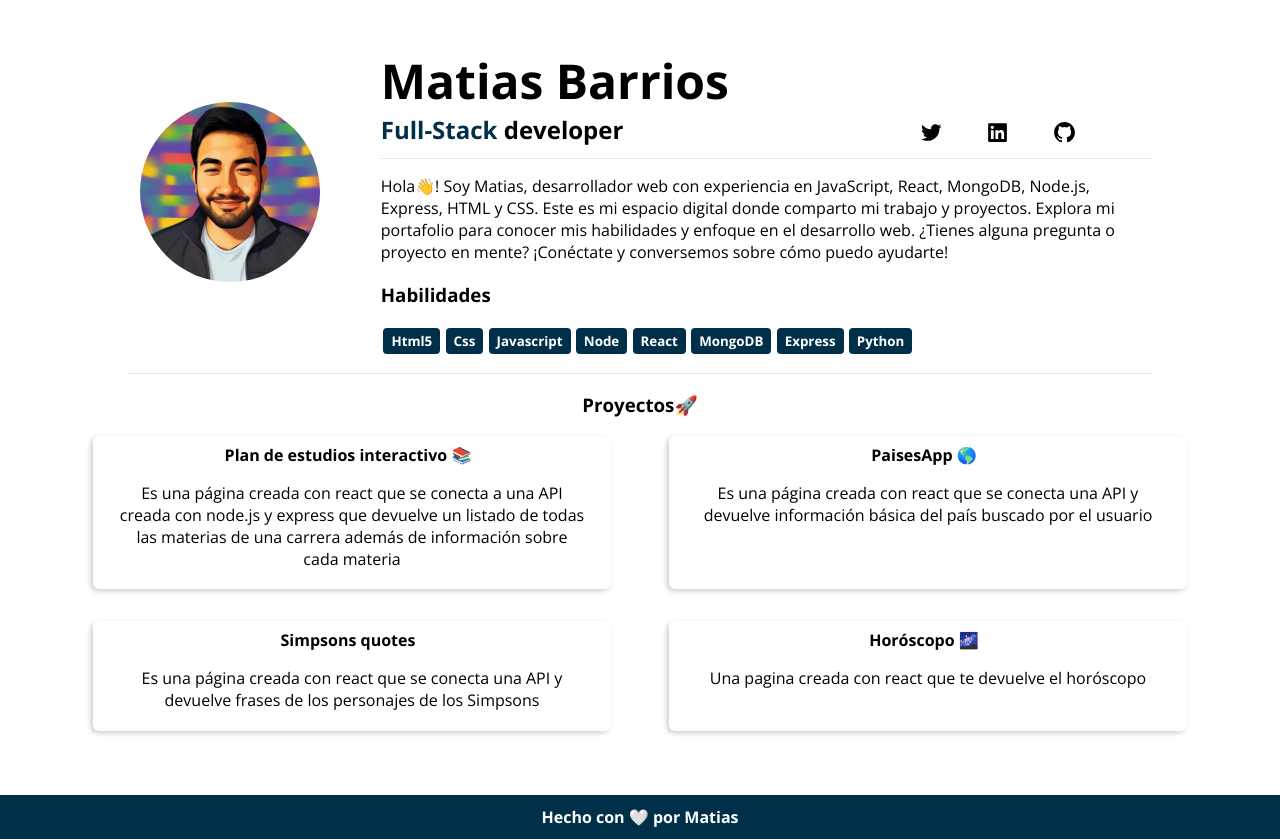
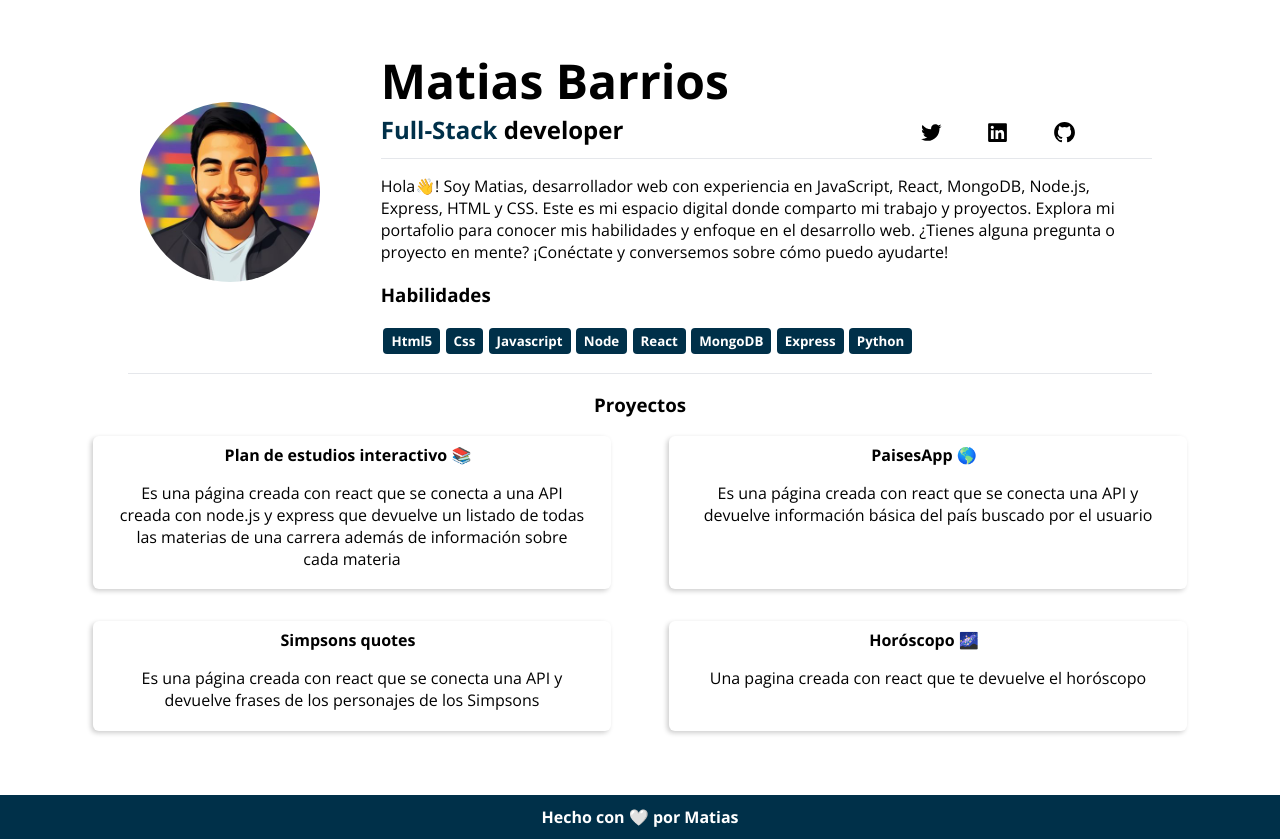
Before and after one commit to Matias-Py/matias-portafolio, a JavaScript app: page / in a window 1280 px wide. Built offline with nearby package versions, Linux system fonts and the light colour scheme; the HTML template or start-up script is replaced by a standard one.

Commit message:
Update App.js

```diff
--- a/src/App.js
+++ b/src/App.js
@@ -46,7 +46,7 @@ function App() {
         </div>
       </div>
       <div id="portafolio-header">
-        <h3>Proyectos🚀</h3>
+        <h3>Proyectos</h3>
       </div>
       <div id="proyectos">
         <div className="proyecto">
```
